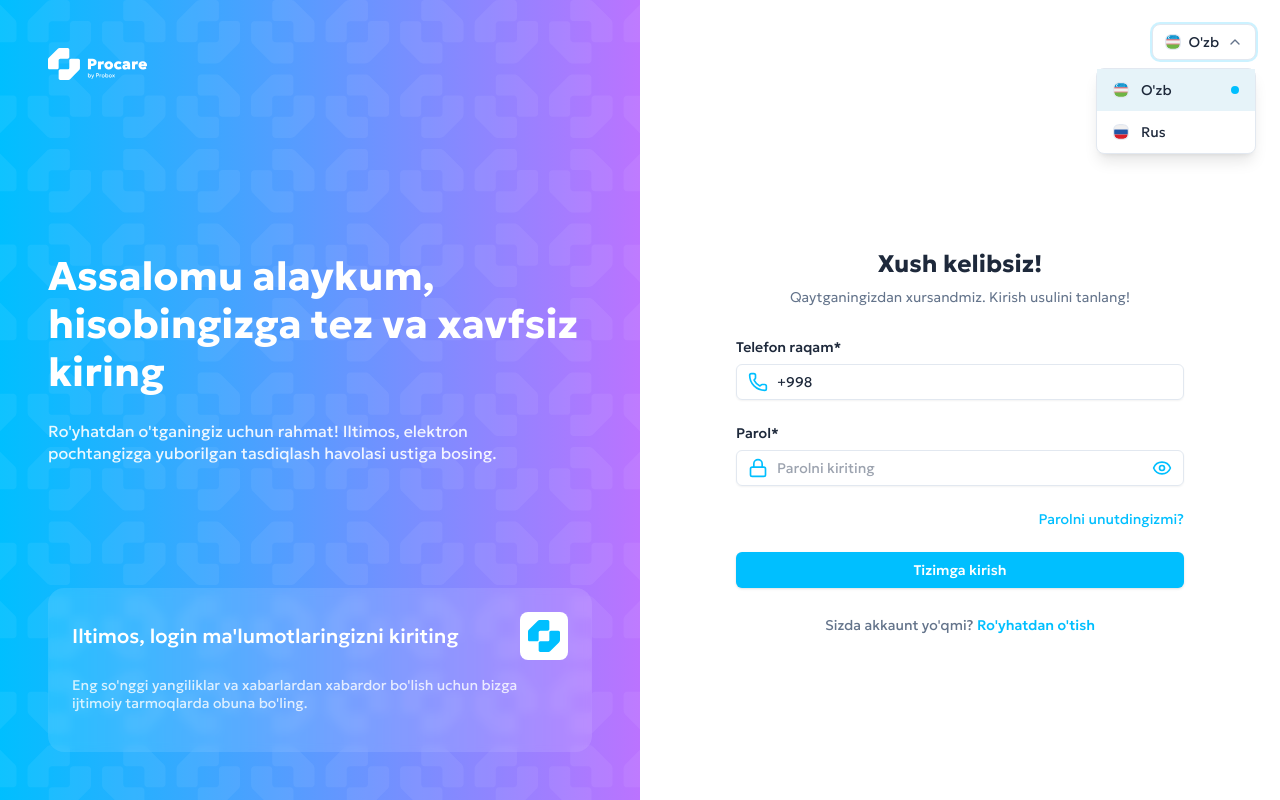
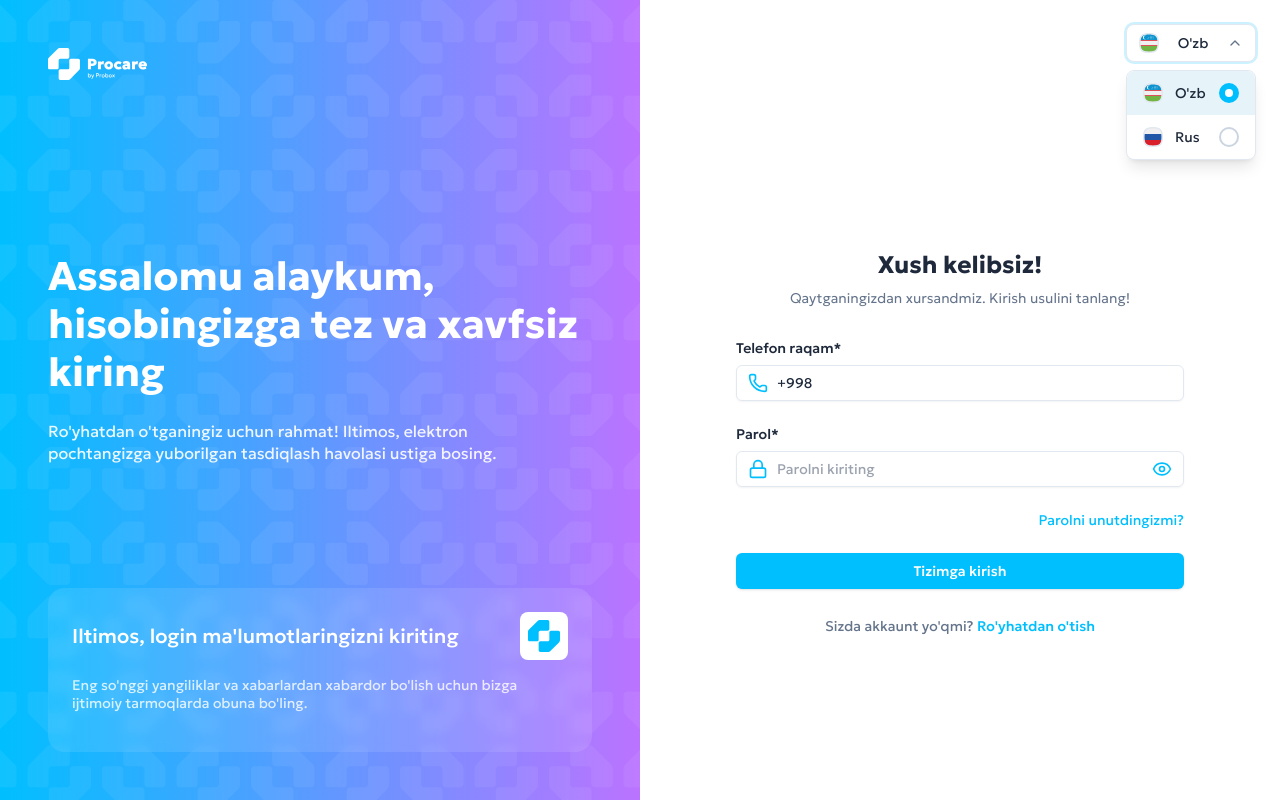
Before and after one commit to Shokhabbos/procare-frontend, a React (Vite) app: page /auth/login in a window 1280 px wide. Both pictures are taken after a click on the button "O'zb". Built offline with nearby package versions, Linux system fonts and the light colour scheme; no server answers.

Commit message:
feat: update language switcher UI with radio buttons and matching widths

```diff
--- a/src/shared/ui/language-switcher.tsx
+++ b/src/shared/ui/language-switcher.tsx
@@ -29,18 +29,18 @@ export function LanguageSwitcher({ className }: LanguageSwitcherProps) {
   };
 
   return (
-    <div className={cn('relative', className)}>
+    <div className={cn('relative w-[130px]', className)}>
       <button
         type="button"
         onClick={() => setIsOpen(!isOpen)}
-        className="flex items-center gap-2 rounded-lg border border-border-primary bg-white px-3 py-2 text-14-regular text-text-body transition-colors hover:bg-bg-primary focus:outline-none focus:ring-2 focus:ring-brand-blue/20"
+        className="flex w-full items-center gap-2 rounded-lg border border-border-primary bg-white px-3 py-2 text-14-regular text-text-body transition-colors hover:bg-bg-primary focus:outline-none focus:ring-2 focus:ring-brand-blue/20"
       >
         <img
           src={currentLocale.icon}
           alt={currentLocale.label}
-          className="h-4 w-4"
+          className="h-5 w-5 rounded-md"
         />
-        <span>{currentLocale.label}</span>
+        <span className="flex-1">{currentLocale.label}</span>
         <ChevronDown
           className={cn(
             'h-4 w-4 text-text-description transition-transform',
@@ -55,22 +55,37 @@ export function LanguageSwitcher({ className }: LanguageSwitcherProps) {
             className="fixed inset-0 z-10"
             onClick={() => setIsOpen(false)}
           />
-          <div className="absolute right-0 top-full z-20 mt-2 w-40 rounded-lg border border-border-primary bg-white shadow-lg">
+          <div className="absolute right-0 top-full z-20 mt-2 w-full rounded-lg border border-border-primary bg-white shadow-lg">
             {LOCALES.map((loc) => (
               <button
                 key={loc.code}
                 type="button"
                 onClick={() => handleSelect(loc.code)}
                 className={cn(
-                  'flex w-full items-center gap-3 px-4 py-3 text-left text-14-regular transition-colors hover:bg-bg-primary',
+                  'flex w-full items-center gap-3 px-4 py-3 text-left text-14-regular transition-colors hover:bg-bg-primary first:rounded-t-lg last:rounded-b-lg',
                   locale === loc.code && 'bg-bg-brand',
                 )}
               >
-                <img src={loc.icon} alt={loc.label} className="h-4 w-4" />
-                <span className="text-text-body">{loc.label}</span>
-                {locale === loc.code && (
-                  <div className="ml-auto h-2 w-2 rounded-full bg-brand-blue" />
-                )}
+                <img
+                  src={loc.icon}
+                  alt={loc.label}
+                  className="h-5 w-5 rounded-md"
+                />
+                <span className="flex-1 text-text-body">{loc.label}</span>
+                <div className="flex h-5 w-5 items-center justify-center">
+                  <div
+                    className={cn(
+                      'relative h-5 w-5 rounded-full border-2 transition-colors',
+                      locale === loc.code
+                        ? 'border-brand-blue bg-brand-blue'
+                        : 'border-black-300 bg-white',
+                    )}
+                  >
+                    {locale === loc.code && (
+                      <div className="absolute left-1/2 top-1/2 h-2 w-2 -translate-x-1/2 -translate-y-1/2 rounded-full bg-white" />
+                    )}
+                  </div>
+                </div>
               </button>
             ))}
           </div>
```
